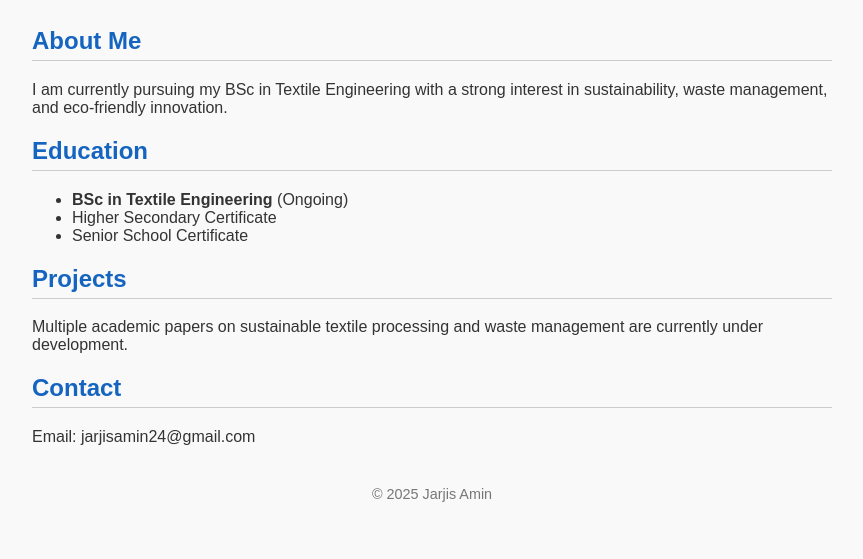
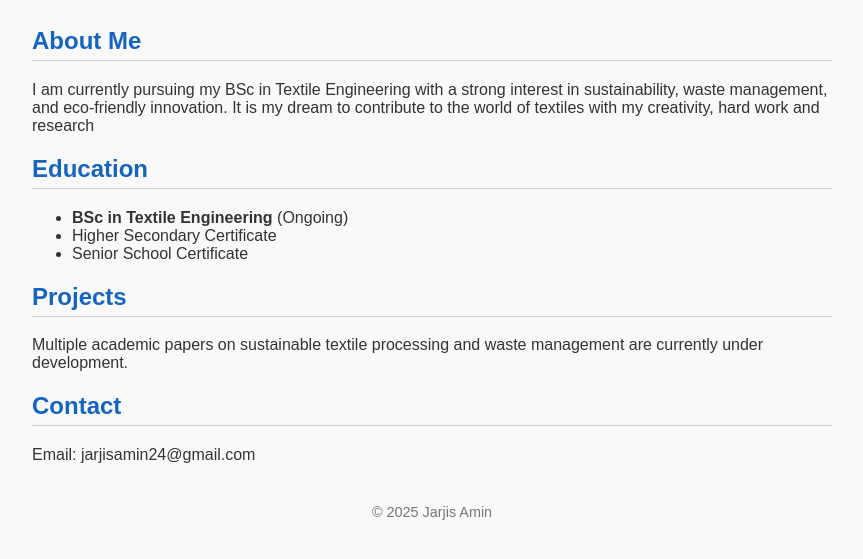
Before and after one commit to JarjisAmin/jarjisamin.github.io, a plain HTML site: page index.html in a window 1280 px wide. Shown: the part 121-680 px from the top of the page, without its empty margins (208-1071 px from the left). Drawn offline with Linux system fonts and the light colour scheme.

Commit message:
Update index.html
Added an extra line on about me section

```diff
--- a/index.html
+++ b/index.html
@@ -41,7 +41,7 @@
 
 <section>
   <h2>About Me</h2>
-  <p>I am currently pursuing my BSc in Textile Engineering with a strong interest in sustainability, waste management, and eco-friendly innovation.</p>
+  <p>I am currently pursuing my BSc in Textile Engineering with a strong interest in sustainability, waste management, and eco-friendly innovation. It is my dream to contribute to the world of textiles with my creativity, hard work and research</p>
 </section>
 
 <section>
```
